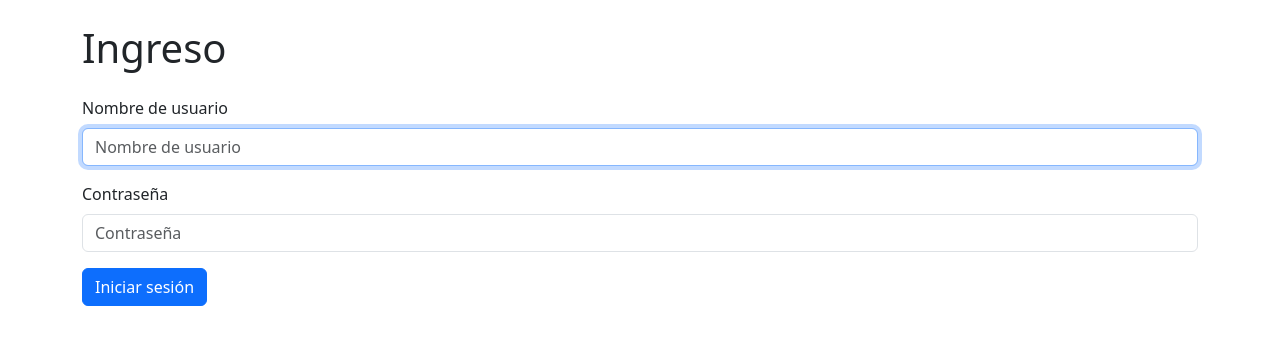
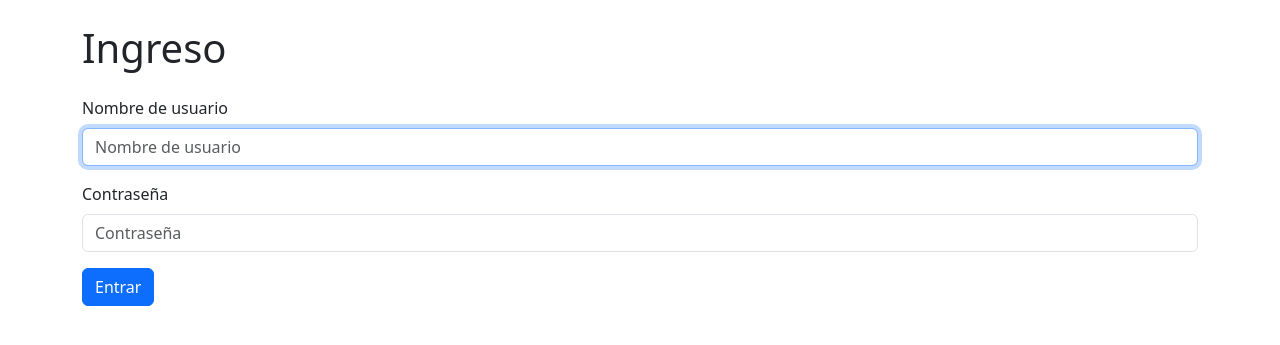
Before and after one commit to Bam-Manu-182/python-project-208, a Django app: page /login/ in a window 1280 px wide. Shown: the part 56-401 px from the top of the page. Run offline with Django 5.2, Linux system fonts and the light colour scheme; some libraries are stand-ins or nearby versions.

Commit message:
Tests 14
Tests de Hexlet

```diff
--- a/templates/users/login.html
+++ b/templates/users/login.html
@@ -7,6 +7,6 @@
 <form method="post">
     {% csrf_token %}
     {% bootstrap_form form %}
-    {% bootstrap_button button_type="submit" content="Iniciar sesión" %}
+    {% bootstrap_button button_type="submit" content="Entrar" %}
 </form>
 {% endblock %}
```
